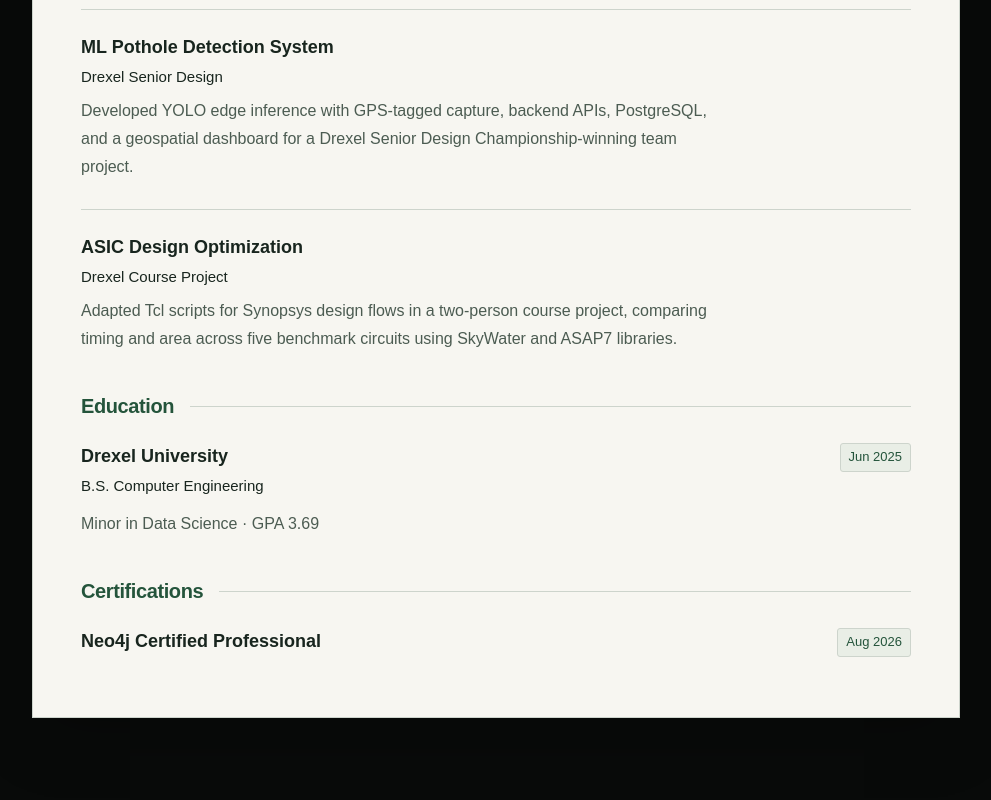
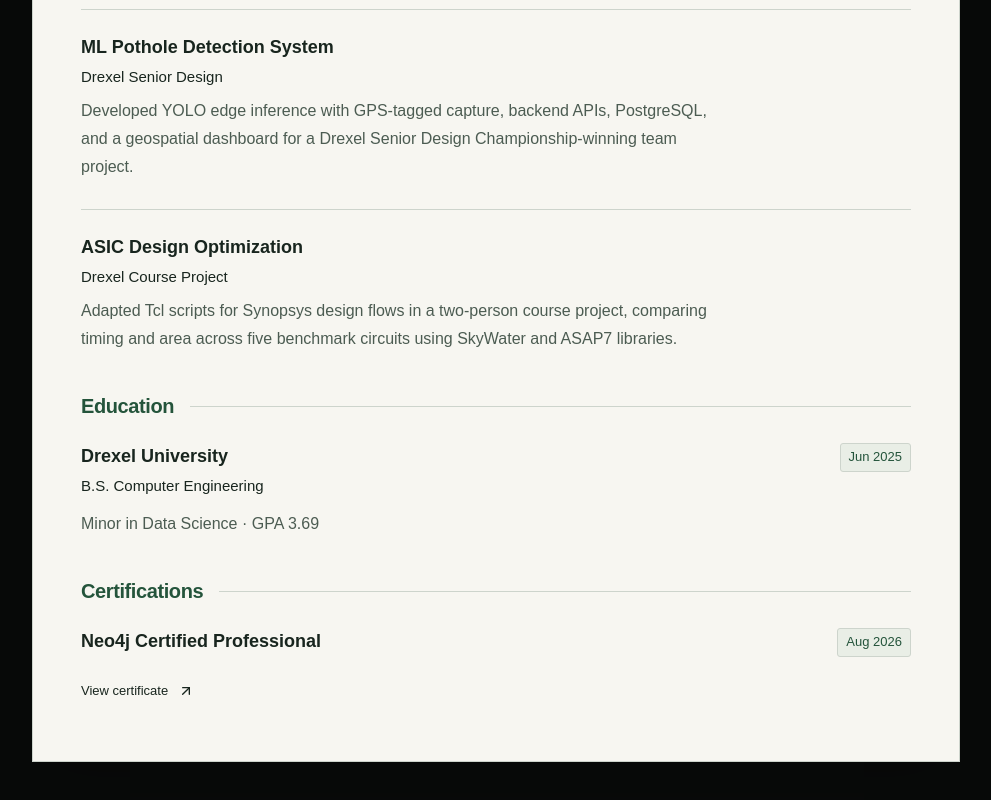
Before and after one commit to Zach-hammad/zach-hammad-portfolio, a Next.js app: page /resume in a window 1280 px wide. Shown: the part 1986-2786 px from the top of the page, without its empty margins (240-1231 px from the left). Built offline with nearby package versions, Linux system fonts and the light colour scheme.

Commit message:
Link resume certification to verified Neo4j credential (#10)

```diff
--- a/src/app/resume/page.tsx
+++ b/src/app/resume/page.tsx
@@ -155,6 +155,15 @@
                       <h3>{certification.name}</h3>
                       <p className="resume-period">{certification.period}</p>
                     </header>
+                    <a
+                      href={certification.credentialUrl}
+                      target="_blank"
+                      rel="noopener noreferrer"
+                      className="text-link"
+                      aria-label={`View ${certification.name} certificate`}
+                    >
+                      View certificate <ArrowUpRight size={16} aria-hidden="true" />
+                    </a>
                   </article>
                 ))}
               </section>
--- a/src/data/resume.ts
+++ b/src/data/resume.ts
@@ -114,6 +114,11 @@
     gpa: "3.69",
   },
   certifications: [
-    { name: "Neo4j Certified Professional", period: "Aug 2026" },
+    {
+      name: "Neo4j Certified Professional",
+      period: "Aug 2026",
+      credentialUrl:
+        "https://graphacademy.neo4j.com/c/d7b365c4-491e-42fa-a23f-d2f623f111a2/",
+    },
   ],
 } as const;
```
